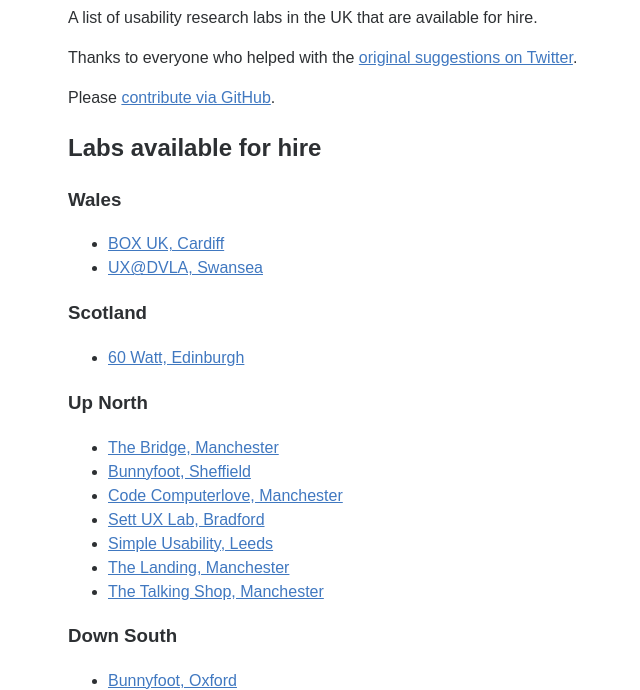
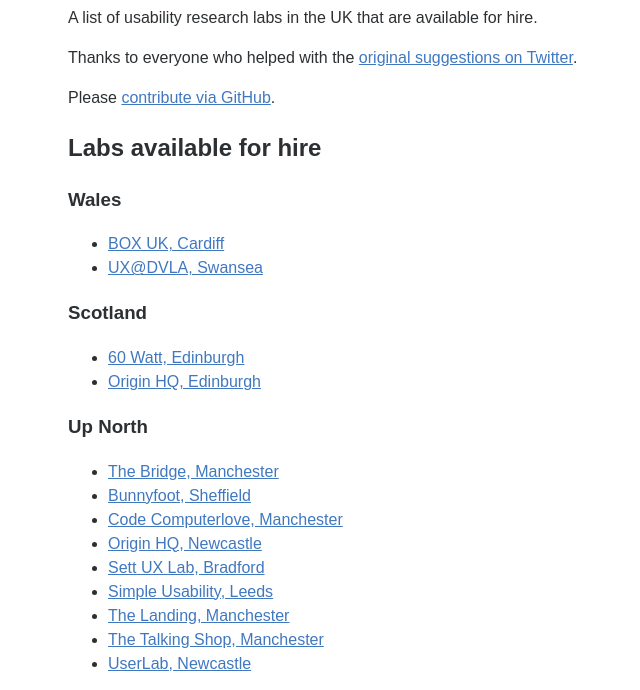
Before and after one commit to benjystanton/usability-labs, a plain HTML site: page index.html in a window 1280 px wide. Shown: the part 117-807 px from the top of the page, without its empty margins (252-892 px from the left). Drawn offline with Linux system fonts and the light colour scheme.

Commit message:
Adding Origin Edinburgh, Origin Newcastle and UserLab, Newcastle

```diff
--- a/index.html
+++ b/index.html
@@ -30,6 +30,7 @@
 
 		<ul>
 		<li><a href="http://www.60wattresearch.co.uk/">60 Watt, Edinburgh</a></li>
+		<li><a href="http://originhq.com/">Origin HQ, Edinburgh</a></li>
 		</ul>
 
 		<h3>Up North</h3>
@@ -38,10 +39,12 @@
 			<li><a href="http://thebridgeux.com/about">The Bridge, Manchester</a></li>
 			<li><a href="http://www.bunnyfoot.com/services/studiosandequipment.php#sheffield">Bunnyfoot, Sheffield</a></li>
 			<li><a href="http://www.codecomputerlove.com/">Code Computerlove, Manchester</a></li>
+			<li><a href="http://originhq.com/">Origin HQ, Newcastle</a></li>
 			<li><a href="http://www.settuxlab.com/">Sett UX Lab, Bradford</a></li>
 			<li><a href="http://www.simpleusability.com/">Simple Usability, Leeds</a></li>
 			<li><a href="http://www.thelanding.org.uk/interactive-media-labs">The Landing, Manchester</a></li>
 			<li><a href="http://www.thetalkingshop.co.uk/studios/">The Talking Shop, Manchester</a></li>
+			<li><a href="http://www.userlab.co.uk/">UserLab, Newcastle</a></li>
 		</ul>
 
 		<h3>Down South</h3>
```
